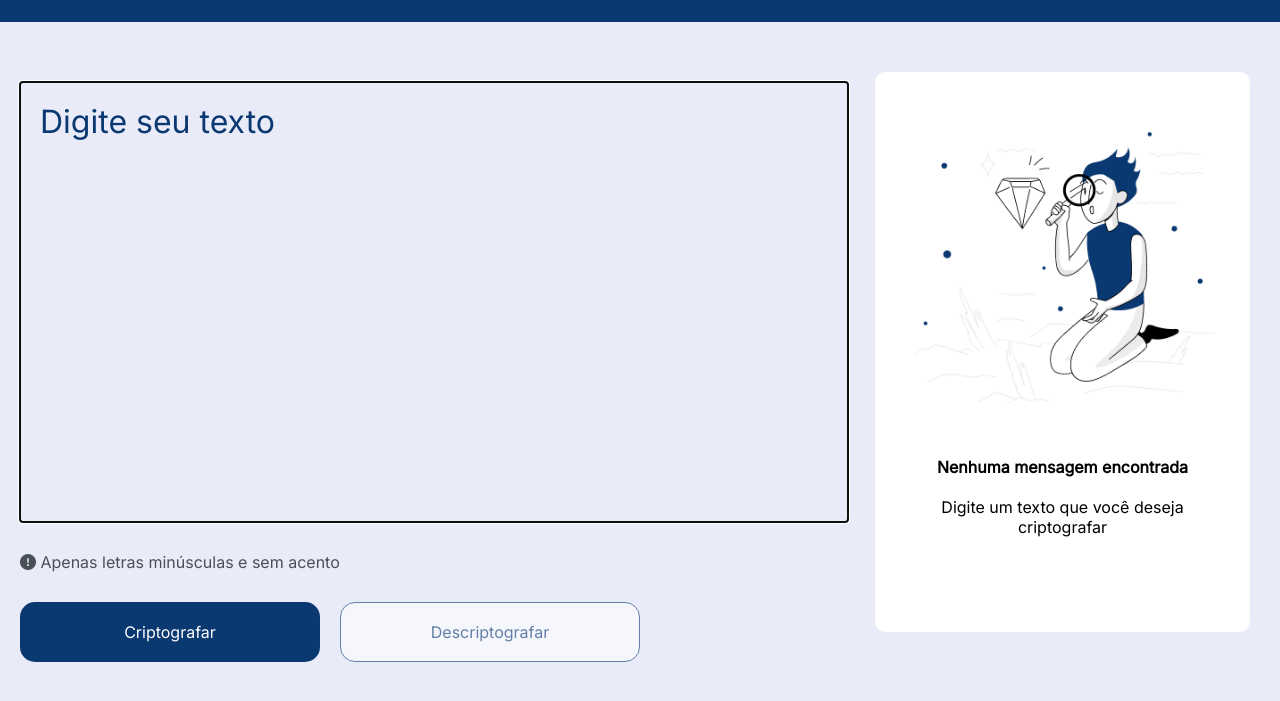
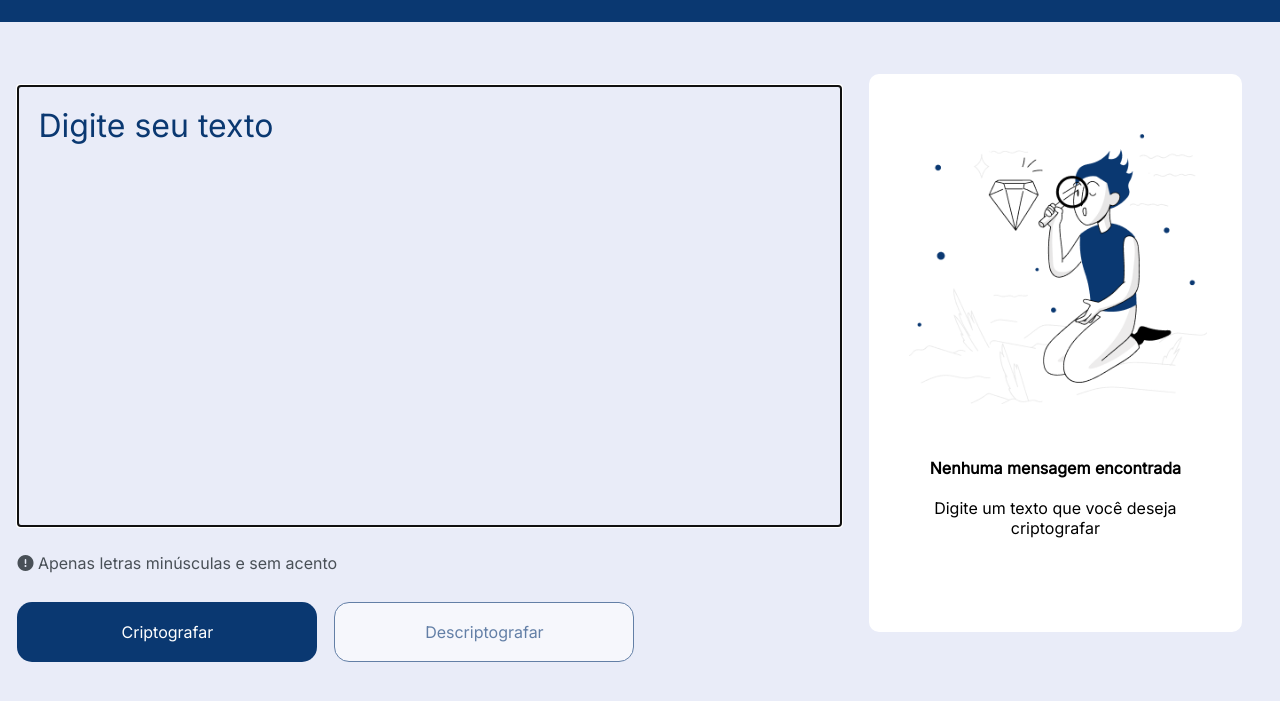
Before and after one commit to guicastilhodev/decodificador-de-mensagens, a plain HTML site: page index.html in a window 1280 px wide. Shown: the part 67-768 px from the top of the page. Drawn offline with Linux system fonts and the light colour scheme.

Commit message:
mudar margin

```diff
--- a/styles.css
+++ b/styles.css
@@ -12,19 +12,20 @@ body {
     justify-content: space-between;
     width: 100%;
     height: 80vh;
-
 }
 
 #text-received {
     width: 90%;
     height: 400px;
-    margin: 20px;
+    margin: 2%;
     margin-top: 80px;
     padding: 20px;
     font-size: 32px;
     background-color: #E9ECF8;
     color: #0A3871;
 
+
+    border: solid 1px black;
     resize: none;
 }
 
@@ -34,7 +35,7 @@ body {
     height: 600px;
     border-radius: 10px;
     position: relative;
-    margin-top: 20px;
+    margin-top: 6%;
 
     justify-content: space-between;
     overflow: hidden;
@@ -47,7 +48,7 @@ body {
     height: 580px;
     display: flex;
     flex-direction: column;
-    margin-right: 30px;
+    margin-right: 3%;
 }
 
 
@@ -61,8 +62,8 @@ body {
 
 
 #form {
-    margin-left: 20px;
-    gap: 20px;
+    margin-left: 2%;
+    gap: 2%;
     margin-top: 20px;
 
     display: flex;
@@ -71,7 +72,7 @@ body {
 button {
     width: 300px;
     height: 60px;
-    margin-bottom: 20px;
+    margin-bottom: 2%;
     cursor: pointer;
 
     border-radius: 15px;
@@ -139,6 +140,6 @@ textarea::placeholder {
 }
 
 label {
-    margin: 10px 20px;
+    margin: 1% 2%;
     color: #495057;
 }
```
Also changed, not shown: index.html (+0 -6 lines).
